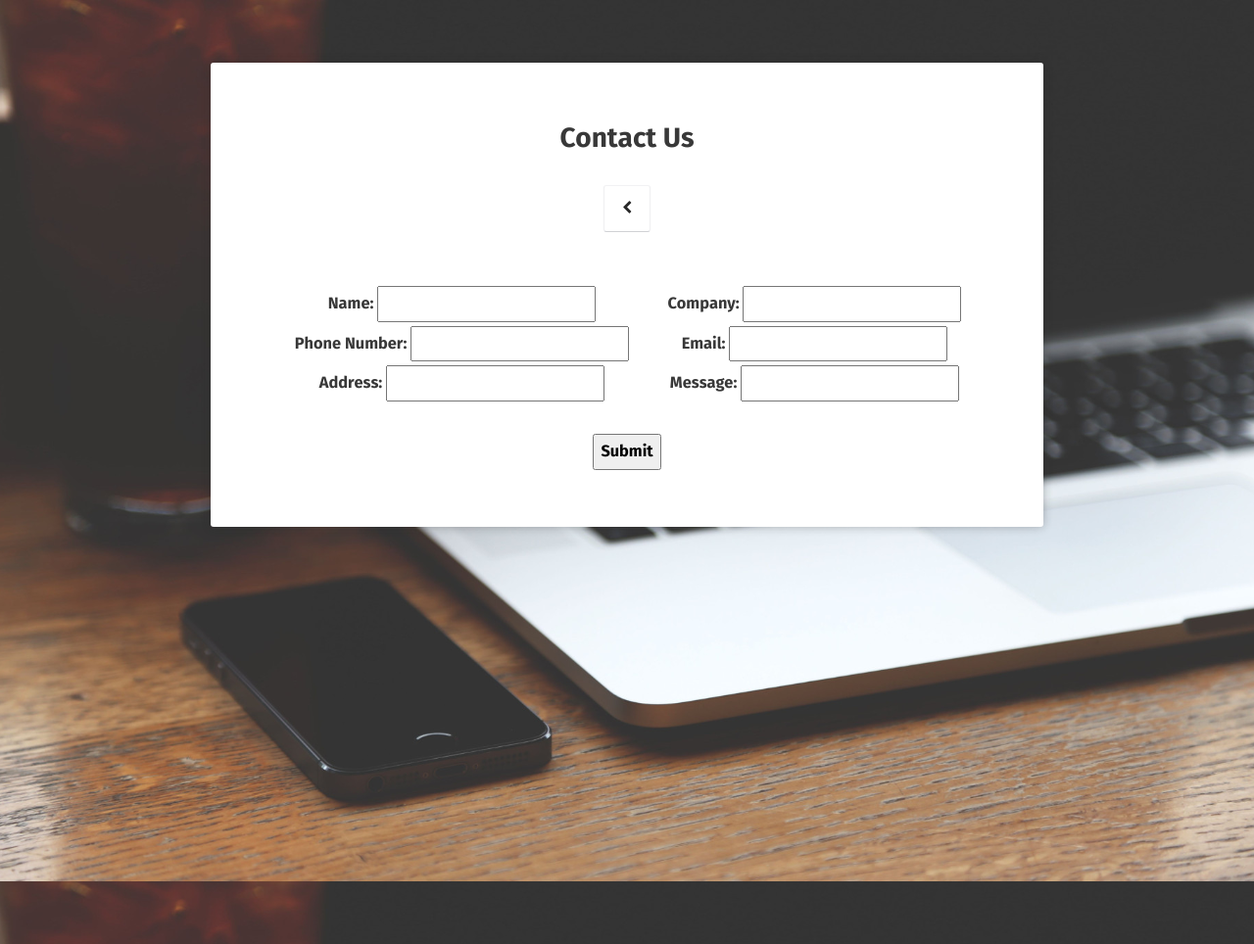
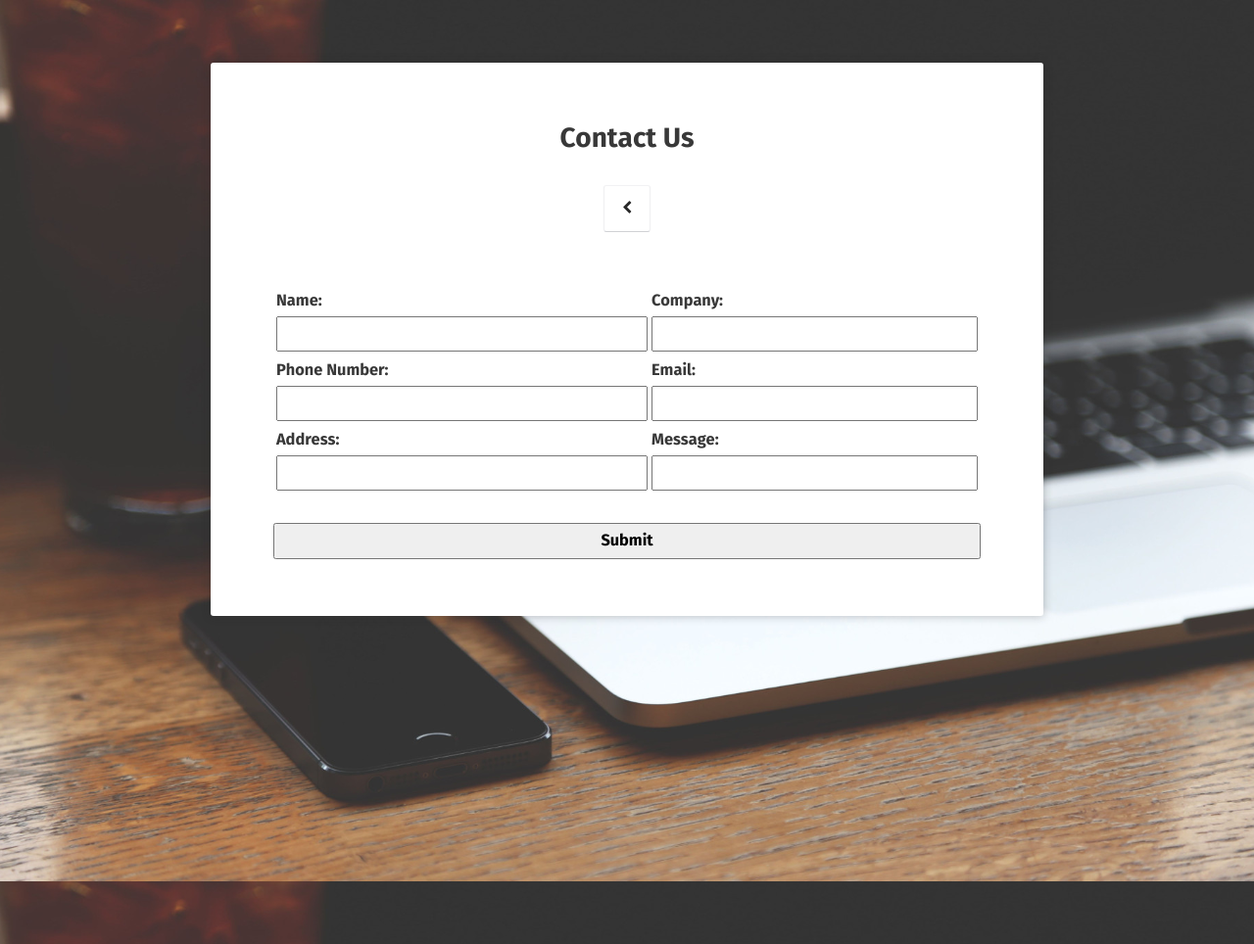
Before and after one commit to maryyphamm/g-lineglass, a Jekyll site: the page built from contact/index.md, in a window 1280 px wide. Shown: the whole page at 98% size. Built offline with Jekyll 4.4.1, drawn with Linux system fonts in a browser that asks for light colours; some web fonts are replaced.

Commit message:
Add Table for Contact Form

```diff
--- a/_sass/site.scss
+++ b/_sass/site.scss
@@ -220,3 +220,11 @@ header .entry-meta {
         background-position: center center;
     }
 }
+
+tr {
+    text-align: left;
+}
+
+input {
+    width: 100%;
+}
```
